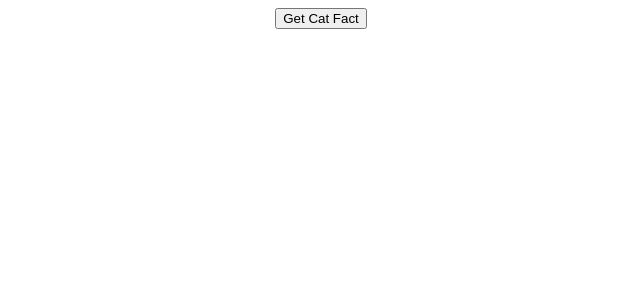
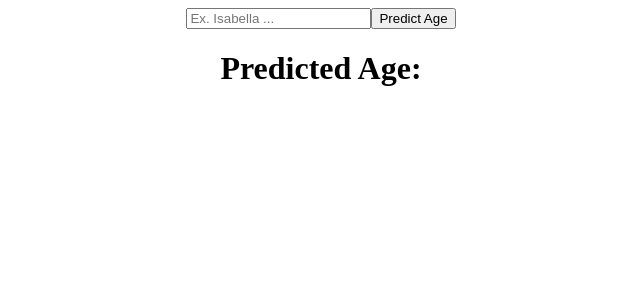
Before and after one commit to Bellagirl-maker/resume-builder, a React (Create React App) app: page / in a window 1280 px wide. Shown: the top 300 px of the page, without its empty margins (319-959 px from the left). Built offline with nearby package versions, Linux system fonts and the light colour scheme; no server answers.

Commit message:
Update App.js

```diff
--- a/src/App.js
+++ b/src/App.js
@@ -3,25 +3,36 @@ import  { useState, useEffect } from "react";
 import Axios from "axios";
 
 function App() {
-  const[catFact, setCatFact] = useState("");
-
-  const fetchCatFact = () => {
-    Axios.get("https://catfact.ninja/fact").then((res) => {
-      setCatFact(res.data.fact)
-    });
-
-  }
-  useEffect(() => {
-    fetchCatFact();
-  }, []);
 
   return (
     <div className='App'>
-      <button onClick={fetchCatFact}>Get Cat Fact</button>
-      <p>{catFact}</p>
+      <input placeholder='Ex. Isabella ...' />
+      <button>Predict Age</button>
+      <h1>Predicted Age: </h1>
+    </div>
+  );
+}
 
-    </div>
-  )
+// function App() {
+//   const[catFact, setCatFact] = useState("");
+
+//   const fetchCatFact = () => {
+//     Axios.get("https://catfact.ninja/fact").then((res) => {
+//       setCatFact(res.data.fact)
+//     });
+
+//   }
+//   useEffect(() => {
+//     fetchCatFact();
+//   }, []);
+
+//   return (
+//     <div className='App'>
+//       <button onClick={fetchCatFact}>Get Cat Fact</button>
+//       <p>{catFact}</p>
+
+//     </div>
+//   )
 
       /* {count}
       <button onClick={() => {
@@ -32,7 +43,7 @@ function App() {
       }}>Decrease</button>
       <button onClick={() => {
         setCount(0);
-      }}>Set To Zero</button> */}
+      }}>Set To Zero</button> */
 
 
 
```
